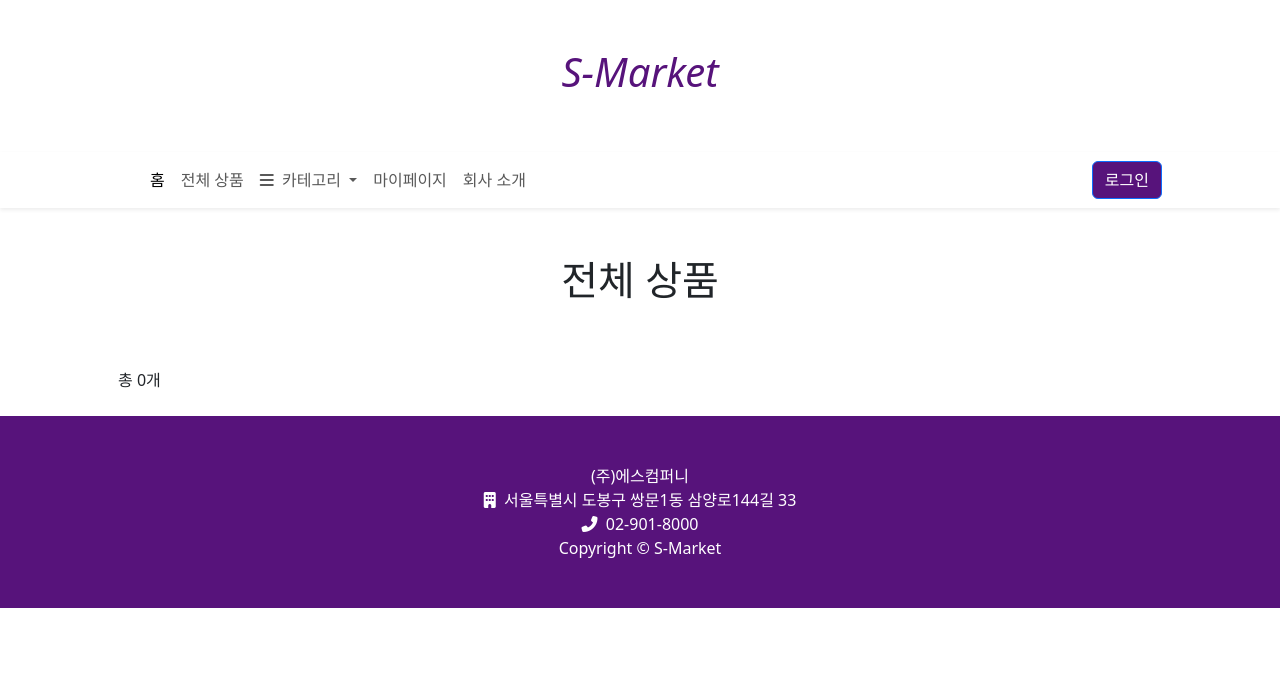
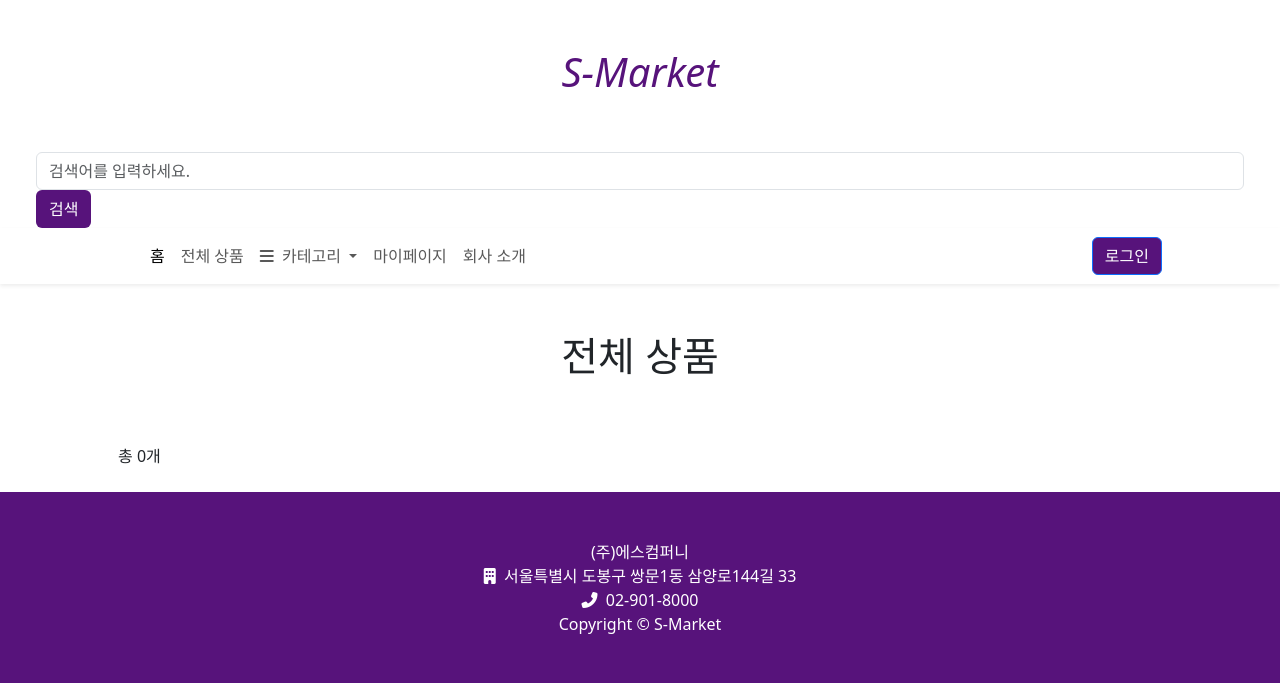
Before and after one commit to soohyxn/S-Market, a Django app: page /food/ in a window 1280 px wide. Shown: the top 683 px of the page. Run offline with Django 3.2, Linux system fonts and the light colour scheme; data that the repository does not hold is empty; some libraries are stand-ins or nearby versions.

Commit message:
검색창과 검색 결과 페이지 만들기

```diff
--- a/foods/templates/foods/base.html
+++ b/foods/templates/foods/base.html
@@ -7,6 +7,44 @@
         <script src="https://kit.fontawesome.com/eec94c680e.js" crossorigin="anonymous"></script>
     </head>
     <body>
+        <!-- Header-->
+        <header class="py-5">
+            <div>
+                <div class="text-center" style="color: #57137b; font-style: italic;">
+                    <h1>S-Market</h1>
+                </div>
+            </div>
+        </header>
+
+        <!-- Search Widget -->
+        <div class="row">
+            <div class="container px-4 px-lg-5">
+                <div class="form-inline my-2 my-lg-0 float-right">
+                    <input class="form-control mr-sm-2" id="search-input" type="text" placeholder="검색어를 입력하세요." aria-label="검색어를 입력하세요." aria-describedby="button-search">
+                    <button class="btn my-2 my-sm-0" id="button-search" type="button" onclick="searchFood()" style="background-color: #57137b; color: white;">검색</button>
+                </div>
+            </div>
+        </div>
+
+        <script>
+            function searchFood(){
+                let searchValue = document.getElementById('search-input').value.trim();
+                if(searchValue.length > 1){
+                    location.href = '/food/search/' + searchValue + '/';
+                }
+                else{
+                    alert('검색어(' + searchValue + ')가 너무 짧습니다.');
+                }
+            }
+            document.getElementById('search-input').addEventListener('keyup',
+                function(event){
+                    if(event.key == 'Enter'){
+                        searchFood()
+                    }
+                }
+            );
+        </script>
+
         {% include 'foods/navbar.html' %}
 
         {% block main_area %}
--- a/foods/templates/foods/food_list.html
+++ b/foods/templates/foods/food_list.html
@@ -12,10 +12,12 @@
             {% endif %}
         {% endif %}
 
-        <!-- Product Category -->
+        <!-- Products Info -->
         <div class="mt-5" align="center">
             {% if category %}
                 <h1>{{ category }}</h1>
+            {% elif search_info %}
+                <h1>{{ search_info }}</h1>
             {% else %}
                 <h1>전체 상품</h1>
             {% endif %}
@@ -24,7 +26,9 @@
         <!-- Product list -->
         <div class="py-2">
             <div class="container px-4 px-lg-5 mt-5">
-                <div class="mb-3">총 {{ food_list.count }}개</div>
+                <div class="mb-3">
+                    총 {{ food_list.count }}개
+                </div>
                 <div class="row gx-4 gx-lg-5 row-cols-2 row-cols-md-3 row-cols-xl-3 justify-content-center">
                     {% for f in food_list %}
                     <div class="col mb-5">
--- a/foods/templates/foods/navbar.html
+++ b/foods/templates/foods/navbar.html
@@ -1,14 +1,4 @@
 {% load socialaccount %}
-
-<!-- Header-->
-<header class="py-5">
-    <div>
-        <div class="text-center" style="color: #57137b; font-style: italic;">
-            <h1>S-Market</h1>
-        </div>
-    </div>
-</header>
-
 <!-- Navigation-->
 <nav class="navbar navbar-expand-lg navbar-light shadow-sm">
     <div class="container px-4 px-lg-5">
--- a/foods/urls.py
+++ b/foods/urls.py
@@ -8,4 +8,5 @@ urlpatterns = [
     path('category/<str:slug>/', views.category_page),
     path('create_food/', views.FoodCreate.as_view()),
     path('update_food/<int:pk>/', views.FoodUpdate.as_view()),
+    path('search/<str:q>/', views.FoodSearch.as_view()),
 ]
--- a/foods/views.py
+++ b/foods/views.py
@@ -5,6 +5,7 @@ from django.contrib.auth.mixins import LoginRequiredMixin, UserPassesTestMixin
 from foods.models import Food, Category
 from .forms import CommentForm
 from django.shortcuts import get_object_or_404
+from django.db.models import Q
 
 def new_comment(request, pk):
     if request.user.is_authenticated:
@@ -70,6 +71,22 @@ class FoodDetail(DetailView):
         context['comment_form'] = CommentForm
         return context
 
+class FoodSearch(FoodList):
+    paginate_by = None
+
+    def get_queryset(self):
+        q = self.kwargs['q']
+        food_list = Food.objects.filter(
+            Q(name__contains=q) | Q(content__contains=q) | Q(brand__contains=q)
+        ).distinct()
+        return food_list
+
+    def get_context_data(self, **kwargs):
+        context = super(FoodSearch, self).get_context_data()
+        q = self.kwargs['q']
+        context['search_info'] = f'검색결과: {q}'
+        return context
+
 def category_page(request, slug):
     category = Category.objects.get(slug=slug)
     food_list = Food.objects.filter(category=category)
```
